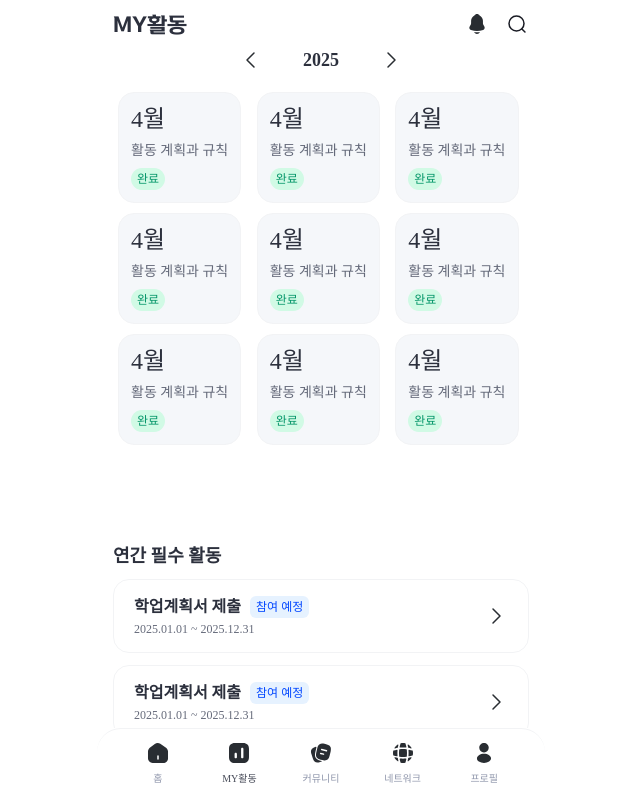
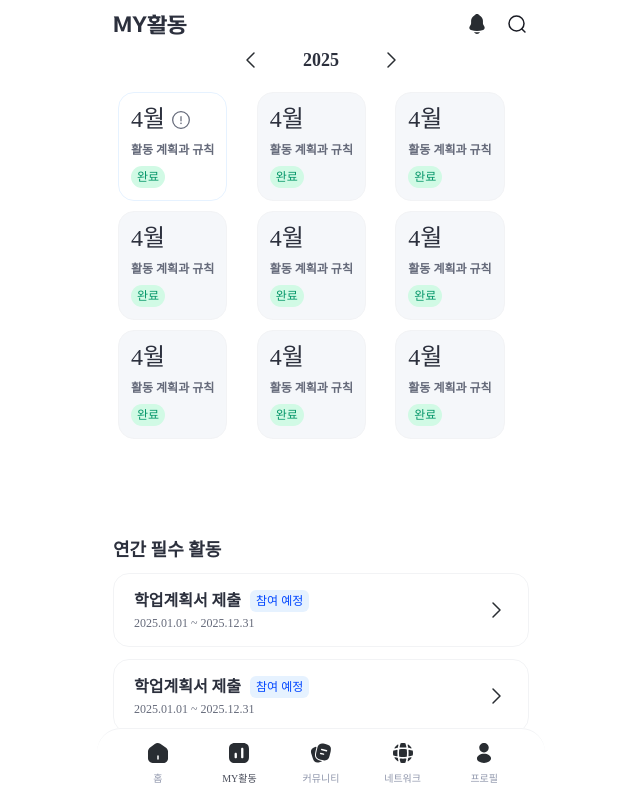
Before and after one commit to hyphens-shinhan/front-end, a Next.js app in the folder hyphens-shinhan/: page /scholarship in a window 1280 px wide. Shown: the whole page, without its empty margins (319-959 px from the left). Built offline with nearby package versions, Linux system fonts and the light colour scheme; a web font is replaced by a local one.

Commit message:
feat: ActivityCard 학업 모니터링 태그 추가, 현재 달이면 스타일 변경

```diff
--- a/hyphens-shinhan/src/components/scholarship/ActivityCard.tsx
+++ b/hyphens-shinhan/src/components/scholarship/ActivityCard.tsx
@@ -1,11 +1,22 @@
 import { cn } from "@/utils/cn";
 import StatusTag from "../common/StatusTag";
+import { Icon } from "../common/Icon";
 
-/** MY활동 월별 활동 카드 컴포넌트 */
-export default function ActivityCard() {
+/** MY활동 월별 활동 카드 컴포넌트
+ * 월, 학업 모니터링 태그, 월별 title, 상태 태그
+*/
+export default function ActivityCard({ isCurrentMonth, isMonitoring }: { isCurrentMonth: boolean, isMonitoring: boolean }) {
     return (
-        <div className={styles.container}>
-            <p className={styles.month}>4월</p>
+        <div className={cn(styles.container, isCurrentMonth && styles.currentMonth)}>
+            <div className={styles.infoContainer}>
+                <p className={styles.month}>4월</p>
+                {/** 학업 모니터링 태그 */}
+                {isMonitoring && (
+                    <div className={styles.monitoringTag}>
+                        <Icon name='IconLLineInfoCircle' size={20} />
+                    </div>
+                )}
+            </div>
             <p className={styles.title}>활동 계획과 규칙</p>
             <StatusTag status="completed" />
         </div>
@@ -19,6 +30,16 @@ const styles = {
         'bg-grey-1-1 rounded-[16px]',
         'border border-grey-2',
     ),
+    infoContainer: cn(
+        'flex items-center gap-1.5',
+    ),
+    currentMonth: cn(
+        'bg-grey-1 border-primary-lighter',
+    ),
     month: cn('body-1 text-grey-11'),
-    title: cn('body-8 text-grey-9 line-clamp-1'),
+    title: cn('body-9 text-grey-9 line-clamp-1'),
+    monitoringTag: cn(
+        'flex items-center gap-1',
+        'text-state-yellow',
+    ),
 };
--- a/hyphens-shinhan/src/components/scholarship/ActivityList.tsx
+++ b/hyphens-shinhan/src/components/scholarship/ActivityList.tsx
@@ -4,7 +4,6 @@ import { cn } from "@/utils/cn";
 import ActivityCard from "./ActivityCard";
 import YearSelector from "../common/YearSelector";
 import { useState } from "react";
-import ActivityBanner from "./ActivityBanner";
 import ActivityForm from "./ActivityForm";
 
 export default function ActivityList() {
@@ -22,7 +21,7 @@ export default function ActivityList() {
             {/** 활동 카드 리스트 */}
             <div className={styles.container}>
                 {Array.from({ length: 9 }).map((_, index) => (
-                    <ActivityCard key={index} />
+                    <ActivityCard key={index} isCurrentMonth={index === 0} isMonitoring={index === 0} />
                 ))}
             </div>
 
```
